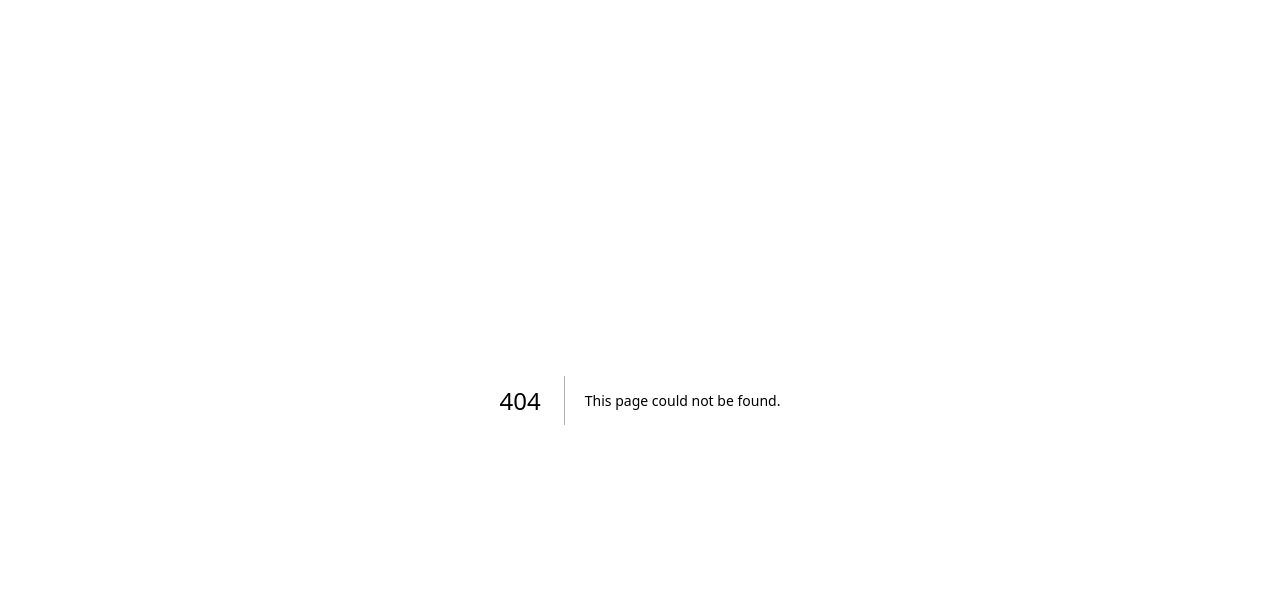
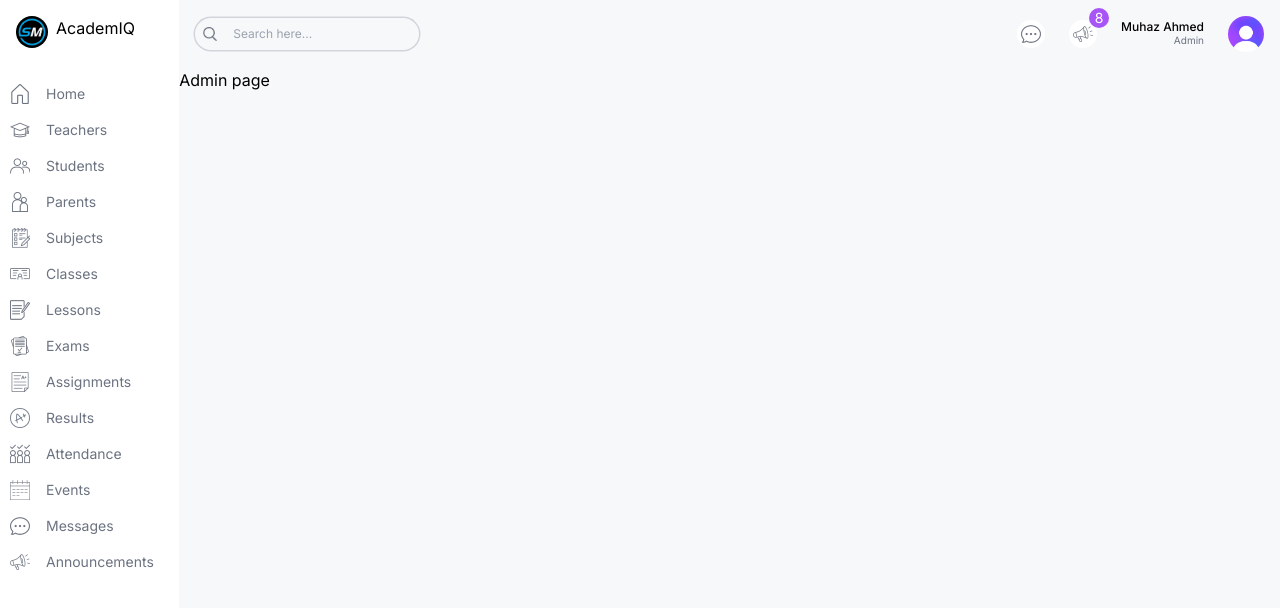
Before and after one commit to muhazAhmed/school-management, a Next.js app: page /admin in a window 1280 px wide. Before the commit this address had no page. Shown: the top 608 px of the page. Built offline with nearby package versions, Linux system fonts and the light colour scheme.

Commit message:
added sidebar and navbar

```diff
--- /dev/null
+++ b/src/app/(dashboard)/admin/page.tsx
@@ -0,0 +1,8 @@
+
+const AdminPage = () => {
+  return (
+    <div>Admin page</div>
+  )
+}
+
+export default AdminPage
--- /dev/null
+++ b/src/app/(dashboard)/layout.tsx
@@ -0,0 +1,43 @@
+import type { Metadata } from "next";
+import "../globals.css";
+import Link from "next/link";
+import Image from "next/image";
+import React from "react";
+import Navbar from "@/components/Navbar";
+const Menu = React.lazy(() => import("../../components/Menu"))
+
+export const metadata: Metadata = {
+  title: "School Management Dashboard",
+  description: "Next.js School Management System",
+};
+
+export default function DashboardLayout({
+  children,
+}: Readonly<{
+  children: React.ReactNode;
+}>) {
+  return (
+    <div className="h-screen flex">
+      <div className="sidebar w-[14%] md:w-[8%] lg:w-[16%] xl:w-[14%]">
+        <Link
+          href="/"
+          className="flex item-center justify-center gap-2 lg:justify-start p-4"
+        >
+          <Image
+            src="/sm.png"
+            alt="logo"
+            width={32}
+            height={32}
+            style={{ borderRadius: "25px" }}
+          />
+          <span className="hidden lg:block">AcademIQ</span>
+        </Link>
+        <Menu/>
+      </div>
+      <div className="w-[86%] md:w-[92%] lg:w-[84%] xl:w-[86%] bg-[#F7F8FA]">
+        <Navbar/>
+        {children}
+      </div>
+    </div>
+  );
+}
--- /dev/null
+++ b/src/app/(dashboard)/parent/page.tsx
@@ -0,0 +1,8 @@
+
+const ParentPage = () => {
+  return (
+    <div>ParentPage</div>
+  )
+}
+
+export default ParentPage
--- /dev/null
+++ b/src/app/(dashboard)/student/page.tsx
@@ -0,0 +1,8 @@
+
+const StudentPage = () => {
+  return (
+    <div>student page</div>
+  )
+}
+
+export default StudentPage
--- /dev/null
+++ b/src/app/(dashboard)/teacher/page.tsx
@@ -0,0 +1,7 @@
+const TeacherPage = () => {
+  return (
+    <div>Teacher Page</div>
+  )
+}
+
+export default TeacherPage
--- /dev/null
+++ b/src/app/sign-in/page.tsx
@@ -0,0 +1,8 @@
+
+const LoginPage = () => {
+  return (
+    <div>LoginPage</div>
+  )
+}
+
+export default LoginPage
--- a/src/components/Menu.tsx
+++ b/src/components/Menu.tsx
@@ -1,114 +1,23 @@
-const menuItems = [
-  {
-    title: "MENU",
-    items: [
-      {
-        icon: "/home.png",
-        label: "Home",
-        href: "/",
-        visible: ["admin", "teacher", "student", "parent"],
-      },
-      {
-        icon: "/teacher.png",
-        label: "Teachers",
-        href: "/list/teachers",
-        visible: ["admin", "teacher"],
-      },
-      {
-        icon: "/student.png",
-        label: "Students",
-        href: "/list/students",
-        visible: ["admin", "teacher"],
-      },
-      {
-        icon: "/parent.png",
-        label: "Parents",
-        href: "/list/parents",
-        visible: ["admin", "teacher"],
-      },
-      {
-        icon: "/subject.png",
-        label: "Subjects",
-        href: "/list/subjects",
-        visible: ["admin"],
-      },
-      {
-        icon: "/class.png",
-        label: "Classes",
-        href: "/list/classes",
-        visible: ["admin", "teacher"],
-      },
-      {
-        icon: "/lesson.png",
-        label: "Lessons",
-        href: "/list/lessons",
-        visible: ["admin", "teacher"],
-      },
-      {
-        icon: "/exam.png",
-        label: "Exams",
-        href: "/list/exams",
-        visible: ["admin", "teacher", "student", "parent"],
-      },
-      {
-        icon: "/assignment.png",
-        label: "Assignments",
-        href: "/list/assignments",
-        visible: ["admin", "teacher", "student", "parent"],
-      },
-      {
-        icon: "/result.png",
-        label: "Results",
-        href: "/list/results",
-        visible: ["admin", "teacher", "student", "parent"],
-      },
-      {
-        icon: "/attendance.png",
-        label: "Attendance",
-        href: "/list/attendance",
-        visible: ["admin", "teacher", "student", "parent"],
-      },
-      {
-        icon: "/calendar.png",
-        label: "Events",
-        href: "/list/events",
-        visible: ["admin", "teacher", "student", "parent"],
-      },
-      {
-        icon: "/message.png",
-        label: "Messages",
-        href: "/list/messages",
-        visible: ["admin", "teacher", "student", "parent"],
-      },
-      {
-        icon: "/announcement.png",
-        label: "Announcements",
-        href: "/list/announcements",
-        visible: ["admin", "teacher", "student", "parent"],
-      },
-    ],
-  },
-  {
-    title: "OTHER",
-    items: [
-      {
-        icon: "/profile.png",
-        label: "Profile",
-        href: "/profile",
-        visible: ["admin", "teacher", "student", "parent"],
-      },
-      {
-        icon: "/setting.png",
-        label: "Settings",
-        href: "/settings",
-        visible: ["admin", "teacher", "student", "parent"],
-      },
-      {
-        icon: "/logout.png",
-        label: "Logout",
-        href: "/logout",
-        visible: ["admin", "teacher", "student", "parent"],
-      },
-    ],
-  },
-];
+import Link from "next/link";
+import { menuItems } from "./arrayItems/menuItems";
+import Image from "next/image";
+
+const Menu = () => {
+  return (
+    <div className="mt-3 text-sm">
+      {menuItems.map((item: any, index: number) => (
+        <div className="flex flex-col gap-2" style={{paddingLeft: "10px"}} key={index}>
+          <Link
+            href={item?.href}
+            className="flex items-center justify-center lg:justify-start gap-4 py-2 text-gray-500"
+          >
+            <Image src={item?.icon} alt="icon" width={20} height={20} />
+            <span className="hidden lg:block">{item?.label}</span>
+          </Link>
+        </div>
+      ))}
+    </div>
+  );
+};
+
+export default Menu;
--- /dev/null
+++ b/src/components/Navbar.tsx
@@ -0,0 +1,45 @@
+import Image from "next/image";
+
+const Navbar = () => {
+  return (
+    <div className="flex items-center justify-between p-4">
+      <div className="hidden md:flex items-center gap-2 text-xs rounded-full ring-[1.5px] ring-gray-300 px-2">
+        <Image src="/search.png" alt="search-icon" width={14} height={14} />
+        <input
+          type="text"
+          placeholder="Search here..."
+          className="w-[200px] p-2 bg-transparent outline-none"
+        />
+      </div>
+      <div className="flex items-center gap-6 justify-end w-full">
+        <div className="bg-white rounded-full w-7 h-7 flex items-center justify-center cursor-pointer">
+          <Image src="/message.png" alt="msg-icon" width={20} height={20} />
+        </div>
+        <div className="bg-white rounded-full w-7 h-7 flex items-center justify-center cursor-pointer relative">
+          <Image
+            src="/announcement.png"
+            alt="msg-icon"
+            width={20}
+            height={20}
+          />
+          <div className="absolute -top-3 -right-3 w-5 h-5 flex items-center justify-center bg-purple-500 text-white rounded-full text-sm">
+            8
+          </div>
+        </div>
+        <div className="flex flex-col cursor-pointer">
+          <span className="text-xs leading-3 font-medium">Muhaz Ahmed</span>
+          <span className="text-[10px] text-right text-gray-500">Admin</span>
+        </div>
+        <Image
+          className="rounded-full cursor-pointer"
+          src="/avatar.png"
+          alt="user-icon"
+          width={36}
+          height={36}
+        />
+      </div>
+    </div>
+  );
+};
+
+export default Navbar;
--- /dev/null
+++ b/src/components/arrayItems/menuItems.ts
@@ -0,0 +1,107 @@
+export const menuItems = [
+    {
+        icon: "/home.png",
+        label: "Home",
+        href: "/",
+        visible: ["admin", "teacher", "student", "parent"],
+    },
+    {
+        icon: "/teacher.png",
+        label: "Teachers",
+        href: "/list/teachers",
+        visible: ["admin", "teacher"],
+    },
+    {
+        icon: "/student.png",
+        label: "Students",
+        href: "/list/students",
+        visible: ["admin", "teacher"],
+    },
+    {
+        icon: "/parent.png",
+        label: "Parents",
+        href: "/list/parents",
+        visible: ["admin", "teacher"],
+    },
+    {
+        icon: "/subject.png",
+        label: "Subjects",
+        href: "/list/subjects",
+        visible: ["admin"],
+    },
+    {
+        icon: "/class.png",
+        label: "Classes",
+        href: "/list/classes",
+        visible: ["admin", "teacher"],
+    },
+    {
+        icon: "/lesson.png",
+        label: "Lessons",
+        href: "/list/lessons",
+        visible: ["admin", "teacher"],
+    },
+    {
+        icon: "/exam.png",
+        label: "Exams",
+        href: "/list/exams",
+        visible: ["admin", "teacher", "student", "parent"],
+    },
+    {
+        icon: "/assignment.png",
+        label: "Assignments",
+        href: "/list/assignments",
+        visible: ["admin", "teacher", "student", "parent"],
+    },
+    {
+        icon: "/result.png",
+        label: "Results",
+        href: "/list/results",
+        visible: ["admin", "teacher", "student", "parent"],
+    },
+    {
+        icon: "/attendance.png",
+        label: "Attendance",
+        href: "/list/attendance",
+        visible: ["admin", "teacher", "student", "parent"],
+    },
+    {
+        icon: "/calendar.png",
+        label: "Events",
+        href: "/list/events",
+        visible: ["admin", "teacher", "student", "parent"],
+    },
+    {
+        icon: "/message.png",
+        label: "Messages",
+        href: "/list/messages",
+        visible: ["admin", "teacher", "student", "parent"],
+    },
+    {
+        icon: "/announcement.png",
+        label: "Announcements",
+        href: "/list/announcements",
+        visible: ["admin", "teacher", "student", "parent"],
+    },
+];
+
+export const navItems = [
+    {
+        icon: "/profile.png",
+        label: "Profile",
+        href: "/profile",
+        visible: ["admin", "teacher", "student", "parent"],
+    },
+    {
+        icon: "/setting.png",
+        label: "Settings",
+        href: "/settings",
+        visible: ["admin", "teacher", "student", "parent"],
+    },
+    {
+        icon: "/logout.png",
+        label: "Logout",
+        href: "/logout",
+        visible: ["admin", "teacher", "student", "parent"],
+    },
+];
```
